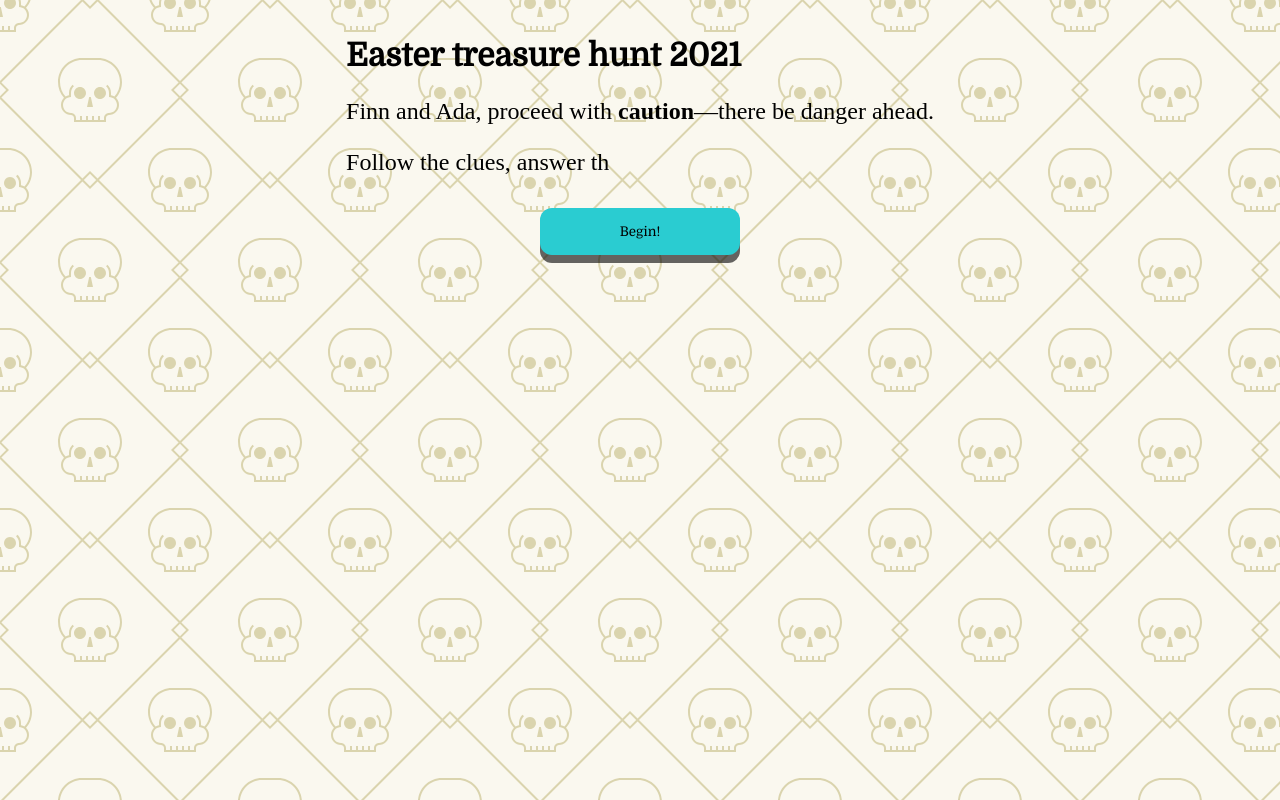
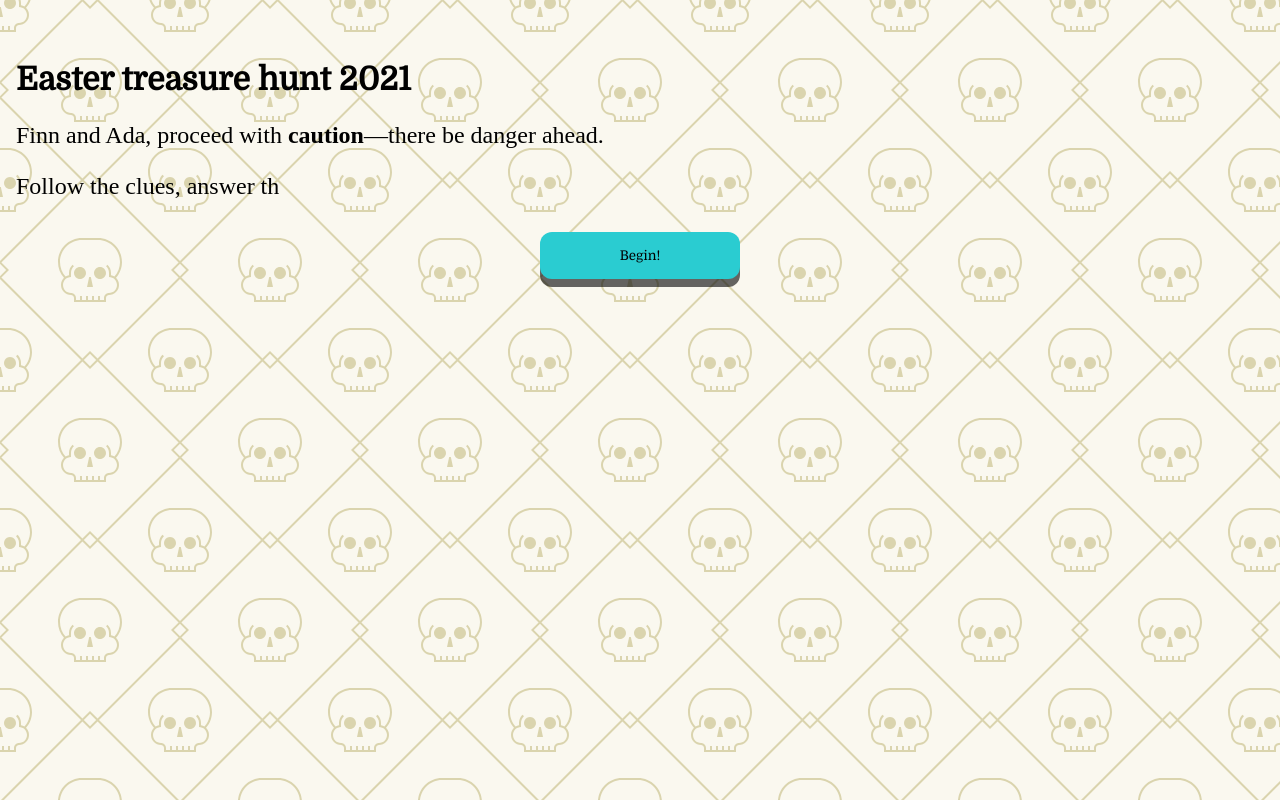
Before and after one commit to bl-rd/easter-egg-treasure-hunt-2021, a Vue app: page / in a window 1280 px wide. Built offline with nearby package versions, Linux system fonts and the light colour scheme; a web font is replaced by a local one.

Commit message:
More padding, less grid

```diff
--- a/src/App.vue
+++ b/src/App.vue
@@ -29,12 +29,11 @@ body {
 }
 
 main {
-  display: grid;
-  place-items: center;
   overflow: hidden;
   max-width: 100%;
   min-height: 100%;
   padding: 1rem;
+  padding-top: 5vh;
 }
 
 .font\:cursive,
```
